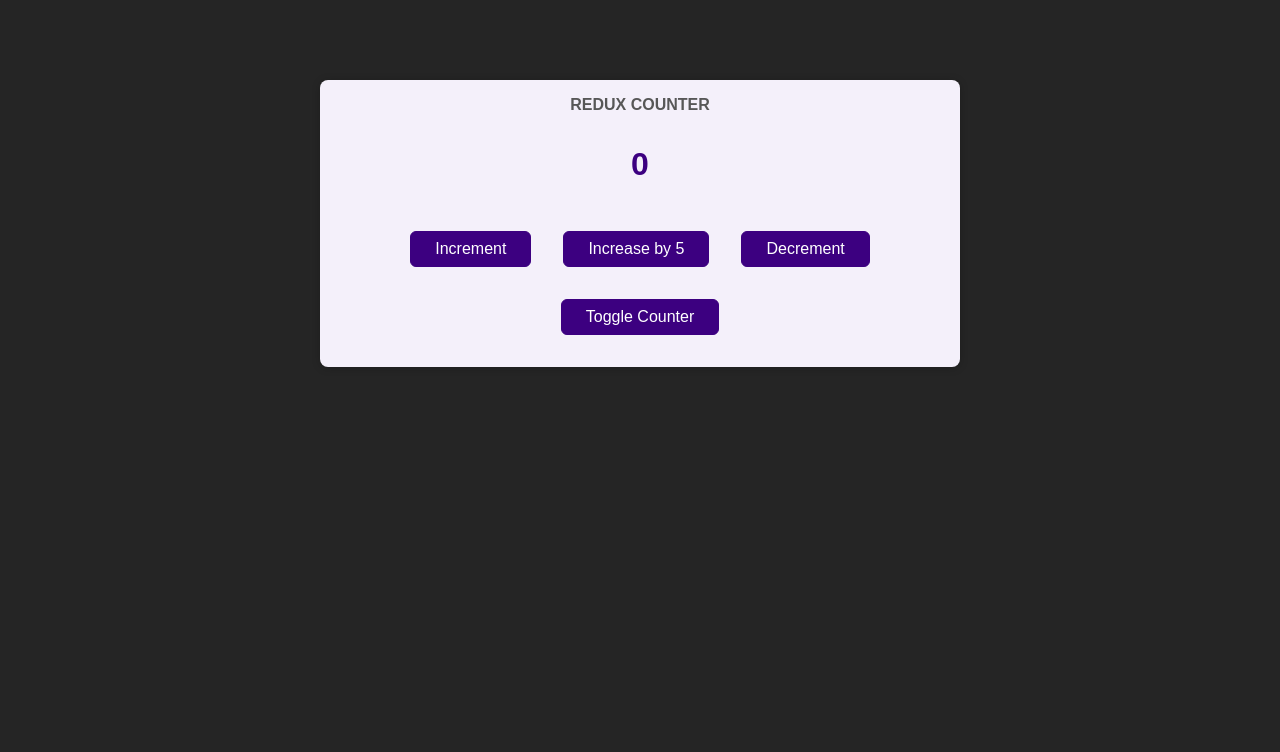
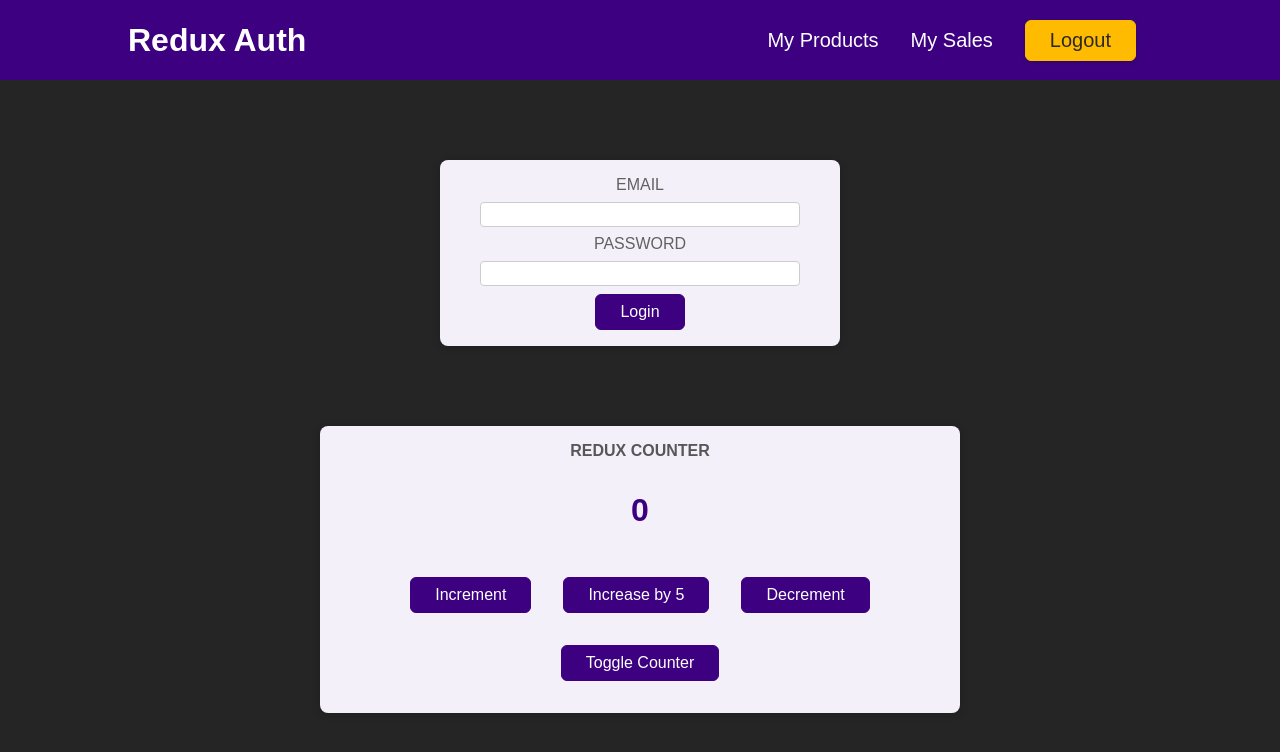
Before and after one commit to Ndukzz/redux-counter, a React (Create React App) app: page / in a window 1280 px wide. Shown: the top 752 px of the page. Built offline with nearby package versions, Linux system fonts and the light colour scheme.

Commit message:
merged slices and Authentication active

```diff
--- a/src/App.js
+++ b/src/App.js
@@ -1,8 +1,20 @@
+import UserProfile from './components/UserProfile';
 import Counter from './components/Counter';
+import Header from './components/Header';
+import Auth from './components/Auth';
+
+import { useSelector } from "react-redux"
 
 function App() {
+  const isAuthenticated = useSelector(state => state.auth.isAuthenticated);
+  console.log("IsAuthenticated: ", isAuthenticated);
+
   return (
-    <Counter />
+    <>
+      <Header />
+      { isAuthenticated ? <UserProfile /> : <Auth />}
+      <Counter />
+    </>
   );
 }
 
--- a/src/components/Auth.js
+++ b/src/components/Auth.js
@@ -1,19 +1,48 @@
 import classes from './Auth.module.css';
 
+import { useSelector, useDispatch } from 'react-redux';
+import { authActions } from '../store/toolkitIndex';
+import { useState } from 'react';
+
 const Auth = () => {
+  const [ params, setParams ] = useState({
+    email: "",
+    password: ""
+  })
+  const dispatch = useDispatch();
+  const isAuthenticated = useSelector(state => state.auth)
+
+  const loginHandler = (event) => {
+    event.preventDefault();
+    dispatch(authActions.login())
+  }
+
+  const emailHandler = (event) => {
+    setParams({
+      ...params,
+      email: event.target.value
+    })
+  }
+  const passwordHandler = (event) => {
+    setParams({
+      ...params,
+      password: event.target.value
+    })
+  }
+
   return (
     <main className={classes.auth}>
       <section>
         <form>
           <div className={classes.control}>
             <label htmlFor='email'>Email</label>
-            <input type='email' id='email' />
+            <input type='email' id='email' value={params.email} onChange={emailHandler} />
           </div>
           <div className={classes.control}>
             <label htmlFor='password'>Password</label>
-            <input type='password' id='password' />
+            <input type='password' id='password' value={params.password} onChange={passwordHandler} />
           </div>
-          <button>Login</button>
+          <button disabled={ !params.email.includes("@") || params.password.length <= 5 } onClick={loginHandler}>Login</button>
         </form>
       </section>
     </main>
--- a/src/components/Counter.js
+++ b/src/components/Counter.js
@@ -4,8 +4,8 @@ import { useSelector, useDispatch } from "react-redux";
 import { counterActions } from "../store/toolkitIndex"
 
 const Counter = () => {
-  const counter = useSelector(state => state.counter);   //  pulling a slice of state from the store
-  const toggleCounter = useSelector(state => state.toggleCounter)
+  const counter = useSelector(state => state.counter.counter);   //  pulling a slice of state from the store
+  const toggleCounter = useSelector(state => state.counter.toggleCounter)
   const dispatch = useDispatch();
   console.log(counter );
 
--- a/src/components/Header.js
+++ b/src/components/Header.js
@@ -1,6 +1,15 @@
 import classes from './Header.module.css';
+import { useSelector, useDispatch } from "react-redux"
+import { authActions } from '../store/toolkitIndex';
 
 const Header = () => {
+  const dispatch = useDispatch()
+  const isAuthenticated = useSelector(state => state.auth.isAuthenticated)
+
+  const logoutHandler = () => {
+    dispatch(authActions.logout())
+  }
+
   return (
     <header className={classes.header}>
       <h1>Redux Auth</h1>
@@ -13,7 +22,7 @@ const Header = () => {
             <a href='/'>My Sales</a>
           </li>
           <li>
-            <button>Logout</button>
+            <button onClick={logoutHandler}>Logout</button>
           </li>
         </ul>
       </nav>
--- a/src/store/toolkitIndex.js
+++ b/src/store/toolkitIndex.js
@@ -4,6 +4,10 @@ const initialCounterState = {
   counter: 0,
   toggleCounter: true,
 };
+
+const initialAuthState = {
+  isAuthenticated: false
+}
 
 const counterSlice = createSlice({
   name: "counter",
@@ -24,9 +28,29 @@ const counterSlice = createSlice({
   },
 });
 
+const authSlice = createSlice({
+  name: "isAuthenticated",
+  initialState: initialAuthState,
+  reducers: {
+    login(state) {
+      state.isAuthenticated = true
+    },
+    logout(state) {
+      state.isAuthenticated = false
+    }
+  }
+})
+
+
+
 const store = configureStore({
-  reducer: counterSlice.reducer,
+  reducer: {
+    counter: counterSlice.reducer,
+    auth: authSlice.reducer
+  },
 });
 
 export const counterActions = counterSlice.actions;
+export const authActions = authSlice.actions;
+
 export default store;
```
